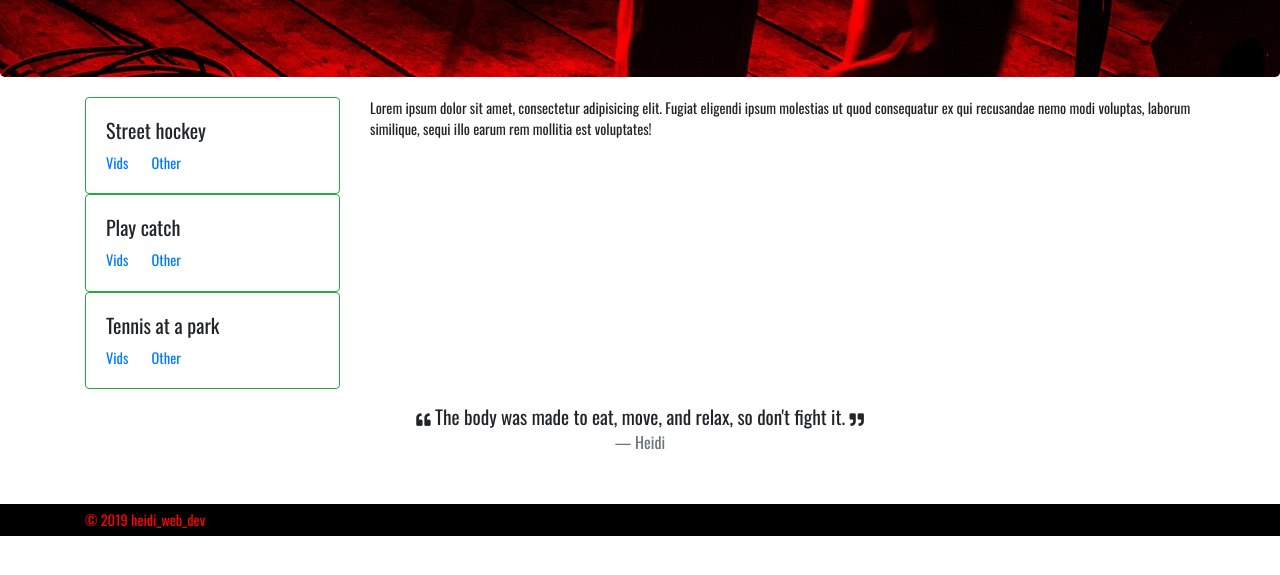
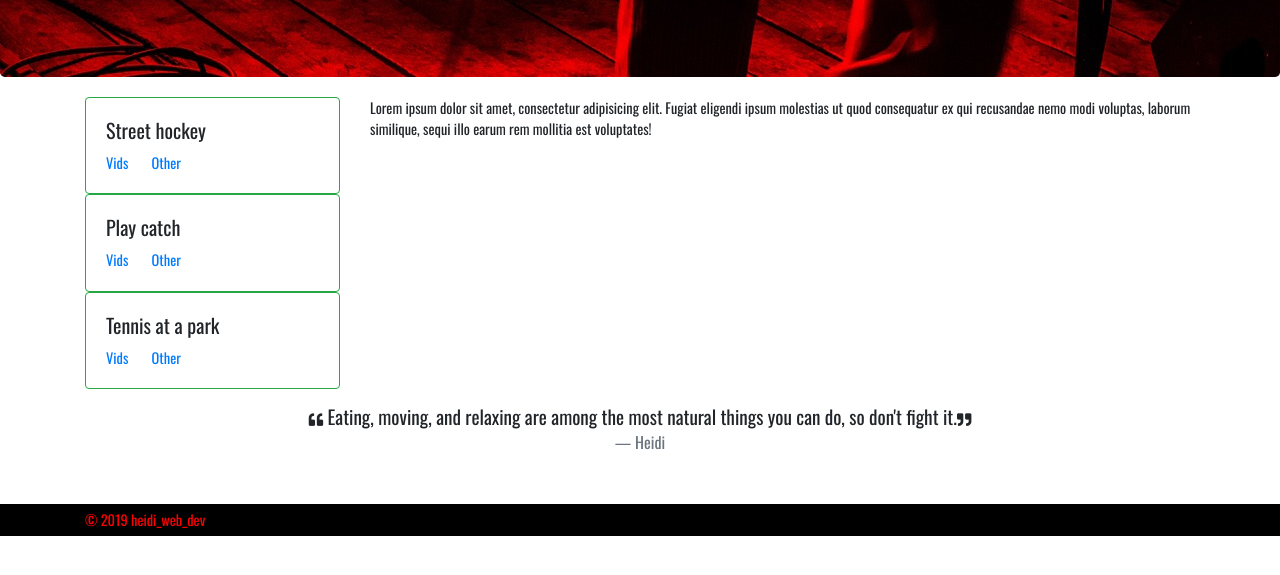
Before and after one commit to Hbada/sportsforfamilies, a plain HTML site: page index.html in a window 1280 px wide. Shown: the part 135-710 px from the top of the page. Drawn offline with nearby package versions, Linux system fonts and the light colour scheme.

Commit message:
changed the quote at bottom of page

```diff
--- a/index.html
+++ b/index.html
@@ -76,7 +76,7 @@
 
   <div>
     <blockquote class="blockquote text-center pt-3">
-      <p class="mb-0"><i class="fas fa-quote-left"></i><span class="display-4"> The body was made to eat, move, and relax, so don't fight it. </span><i class="fas fa-quote-right"></i></p>
+      <p class="mb-0"><i class="fas fa-quote-left"></i><span class="display-4"> Eating, moving, and relaxing are among the most natural things you can do, so don't fight it.</span><i class="fas fa-quote-right"></i></p>
       <span class="blockquote-footer">Heidi</span>
     </blockquote>
   </div>
```
